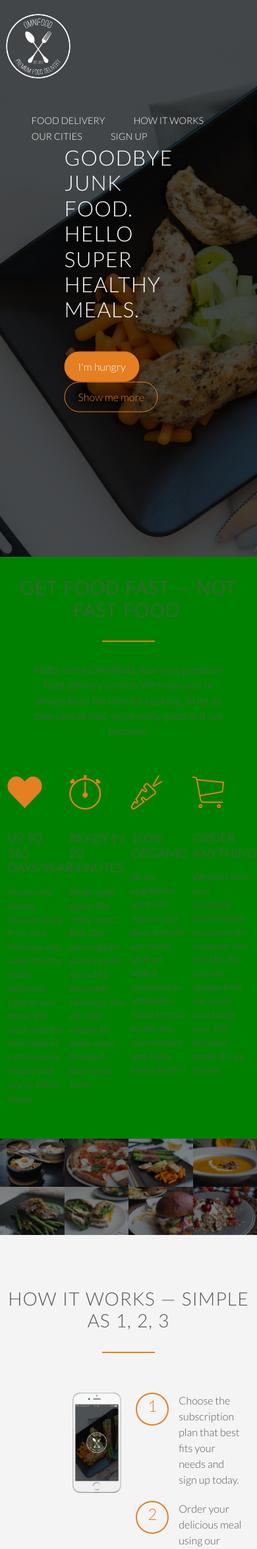
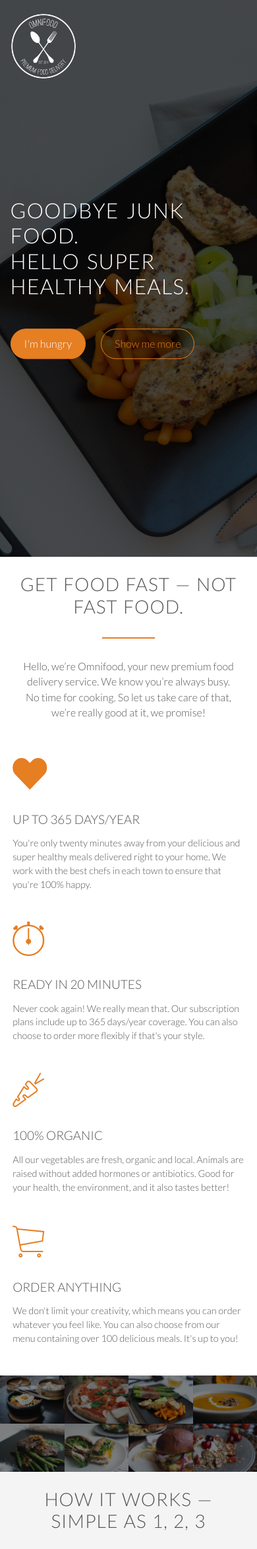
Before and after one commit to himanshumeena/omnifood, a PHP site: page / in a window 390 px wide. Shown: the top 2348 px of the page at 66% size. Run offline with PHP 8.4, Linux system fonts and the light colour scheme; some web fonts are replaced.

Commit message:
media queries for tablet and mobile added

```diff
--- a/home.html
+++ b/home.html
@@ -16,6 +16,7 @@
 <body>
     <div class="container">
         <header>
+            <nav>
                 <div class="row">
                     <img class="logo" src="./resources/img/logo-white.png" alt="Omnifood logo">
                     <ul class="main-nav ml-auto">
@@ -33,6 +34,8 @@
                         </li>
                     </ul>
                 </div>
+            </nav>
+
             <div class="hero-text-box ">
                 <h1>Goodbye junk food.
                     <br>Hello super healthy meals.</h1>
@@ -48,25 +51,25 @@
                     So let us take care of that, we’re really good at it, we promise!</p>
             </div>
             <div class="row">
-                <div class="col box w-25">
+                <div class="col box">
                     <i class="ion-heart icon-big"></i>
                     <h3>Up to 365 days/year</h3>
                     <p>You're only twenty minutes away from your delicious and super healthy meals delivered right to your home.
                         We work with the best chefs in each town to ensure that you're 100% happy.</p>
                 </div>
-                <div class="col box w-25">
+                <div class="col box">
                     <i class="ion-ios-stopwatch-outline icon-big"></i>
                     <h3>Ready in 20 minutes</h3>
                     <p>Never cook again! We really mean that. Our subscription plans include up to 365 days/year coverage. You
                         can also choose to order more flexibly if that's your style.</p>
                 </div>
-                <div class="col box w-25">
+                <div class="col box">
                     <i class="ion-ios-nutrition-outline icon-big"></i>
                     <h3>100% organic</h3>
                     <p>All our vegetables are fresh, organic and local. Animals are raised without added hormones or antibiotics.
                         Good for your health, the environment, and it also tastes better!</p>
                 </div>
-                <div class="col box w-25">
+                <div class="col box">
                     <i class="ion-ios-cart-outline icon-big"></i>
                     <h3>Order anything</h3>
                     <p>We don't limit your creativity, which means you can order whatever you feel like. You can also choose
@@ -128,20 +131,20 @@
                 <div class="col steps-box">
                     <img src="./resources/img/app-iPhone.png" alt="phone image">
                 </div>
-                <div class="col  steps-box">
-                    <div class="works-step">
+                <div class="col steps-box">
+                    <div class="works-step clearfix">
                         <div>1</div>
                         <p>Choose the subscription plan that best fits your needs and sign up today.</p>
                     </div>
-                    <div class="works-step">
+                    <div class="works-step clearfix">
                         <div>2</div>
                         <p>Order your delicious meal using our mobile app or website. Or you can even call us!</p>
                     </div>
-                    <div class="works-step">
+                    <div class="works-step clearfix">
                         <div>3</div>
                         <p>Enjoy your meal after less than 20 minutes. See you the next time!</p>
                     </div>
-                    <div class="clearfix"></div>
+                    <div class="how-it-works-btns">
                         <a href="#" class="btn-app">
                             <img src="./resources/img/download-app-android.png" alt="download andriod app">
                         </a>
@@ -151,13 +154,14 @@
                     </div>
                 </div>
             </div>
+    </div>
     </section>
     <section class="cities">
         <div class="row">
             <h2>We're currently in these cities</h2>
         </div>
         <div class="row">
-            <div class="col w-25 box">
+            <div class="col box">
                 <img src="./resources/img/lisbon-3.jpg" alt="Lisbon city image">
                 <h3>Lisbon</h3>
                 <div class="city-feature">
@@ -174,7 +178,7 @@
                 </div>
             </div>
 
-            <div class="col w-25 box">
+            <div class="col box">
                 <img src="./resources/img/san-francisco.jpg" alt="SF city image">
                 <h3>San Francisco</h3>
                 <div class="city-feature">
@@ -191,7 +195,7 @@
                 </div>
             </div>
 
-            <div class="col w-25 box">
+            <div class="col box">
                 <img src="./resources/img/berlin.jpg" alt="Berlin city image">
                 <h3>Berlin</h3>
                 <div class="city-feature">
@@ -209,7 +213,7 @@
                 </div>
             </div>
 
-            <div class="col w-25 box">
+            <div class="col box">
                 <img src="./resources/img/london.jpg" alt="London city image">
                 <h3>London</h3>
                 <div class="city-feature">
@@ -412,7 +416,7 @@
     </section>
     <footer class="footer">
         <div class="row">
-            <div class="col col-sm-7">
+            <div class="col col-md-7">
                 <ul class="footer-nav">
                     <li>
                         <a href="#">About us</a>
@@ -431,7 +435,7 @@
                     </li>
                 </ul>
             </div>
-            <div class="col col-sm-5">
+            <div class="col col-md-5">
                 <ul class="social-links">
                     <li>
                         <a href="#">
--- a/resources/css/queries.css
+++ b/resources/css/queries.css
@@ -5,11 +5,15 @@
     .social-links li{
         margin-right: 19px;
     }
+    .hero-text-box{
+        padding: 0 2%;
+        width: 100%;
+    }
 }
 
 
 /* big tablet 769px to 1024px */
-@media only screen and (max-width: 1024px) {
+@media only screen and (max-width: 1024px ) {
     body{ font-size: 18px; }
     section{ padding: 60px 0;}
     .long-copy{
@@ -35,7 +39,6 @@
      .contact-form{ width: 80%; }
 
      .footer{ padding: 40px 8px; }
-
 }
 
 
@@ -43,15 +46,35 @@
 @media only screen and (max-width: 768px) {
     body{ font-size: 16px; }
     section{ padding: 30px 0px; }
-    .hero-text-box{ white-space: initial;
+    .hero-text-box{ padding: 0 4%; }
+    .row{ padding: 0 4%; }
+    .col{ width: 100%;
+        flex-basis: initial;
     }
-    body{ background: red; }
-
-
+    .long-copy{
+        width: 90%;
+        margin-left: 5%;
+    }
+    .steps-box:first-child{ text-align: center; }
+    .steps-box img{ width: 35%; }
+    .how-it-works-btns{
+        text-align: center;
+        margin: 25px 0;
+     }
+    .how-it-works-btns img{ width: 170px; }
+    .plan-box{
+        margin-bottom: 20px;
+    }
+    .footer .footer-nav,
+    .footer .social-links{
+        float: none;
+        text-align: center;
+    }
 }
-
 
 /* mobile 0px to 480px */
 @media only screen and (max-width: 480px) {
-    body{ background: green; }
+    .main-nav{ display: none; }
+    section{ padding: 25px 0;}
+    .contact-form{ width: 100%; }
 }
--- a/resources/css/style.css
+++ b/resources/css/style.css
@@ -197,11 +197,12 @@ header{
 
 .hero-text-box{
     position: absolute;
+    width: 1140px;
     top: 50%;
     left: 50%;
     transform: translate(-50%,-50%);
-    white-space: nowrap;
 }
+
 
 .logo{
     float:left;
@@ -288,8 +289,7 @@ section.meals-showcase{
 /* HOW IT WORK'S
 /* -------------------------------------------------------- */
 
-section.how_it_works{
-    padding: 80px 0;
+.how_it_works{
     background-color: #f4f4f4;
 }
 
```
Lines whose indentation alone changed are shown as unchanged.
